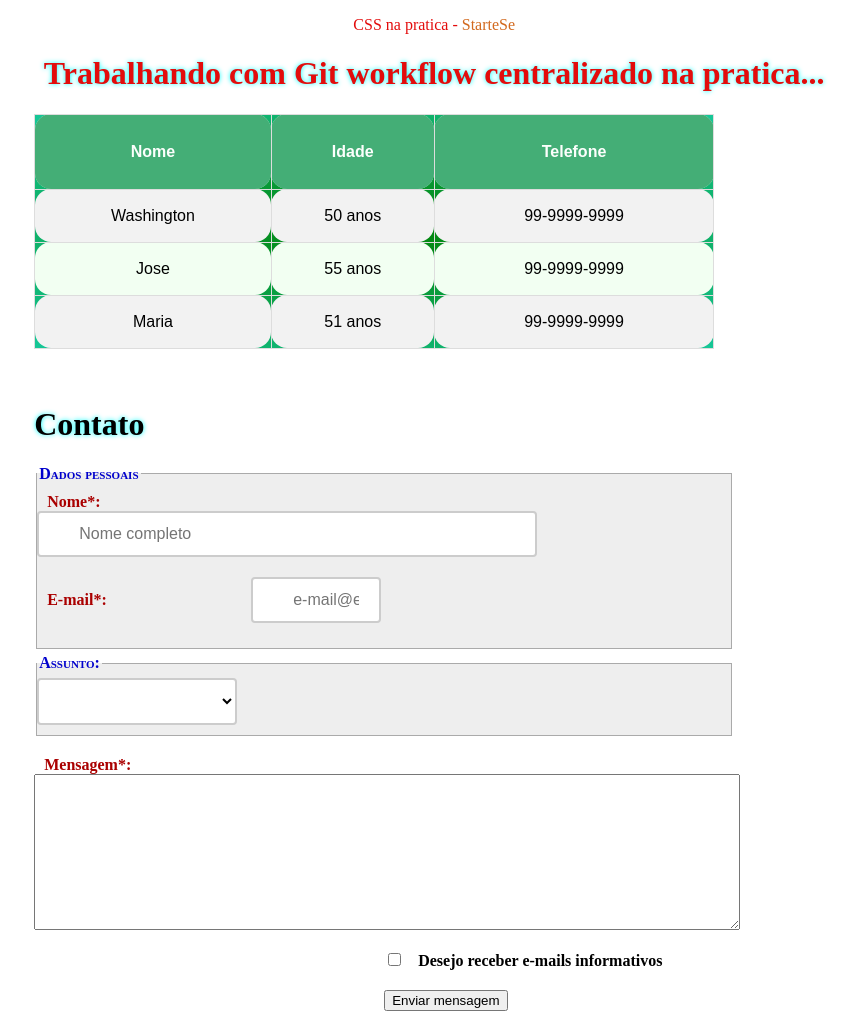
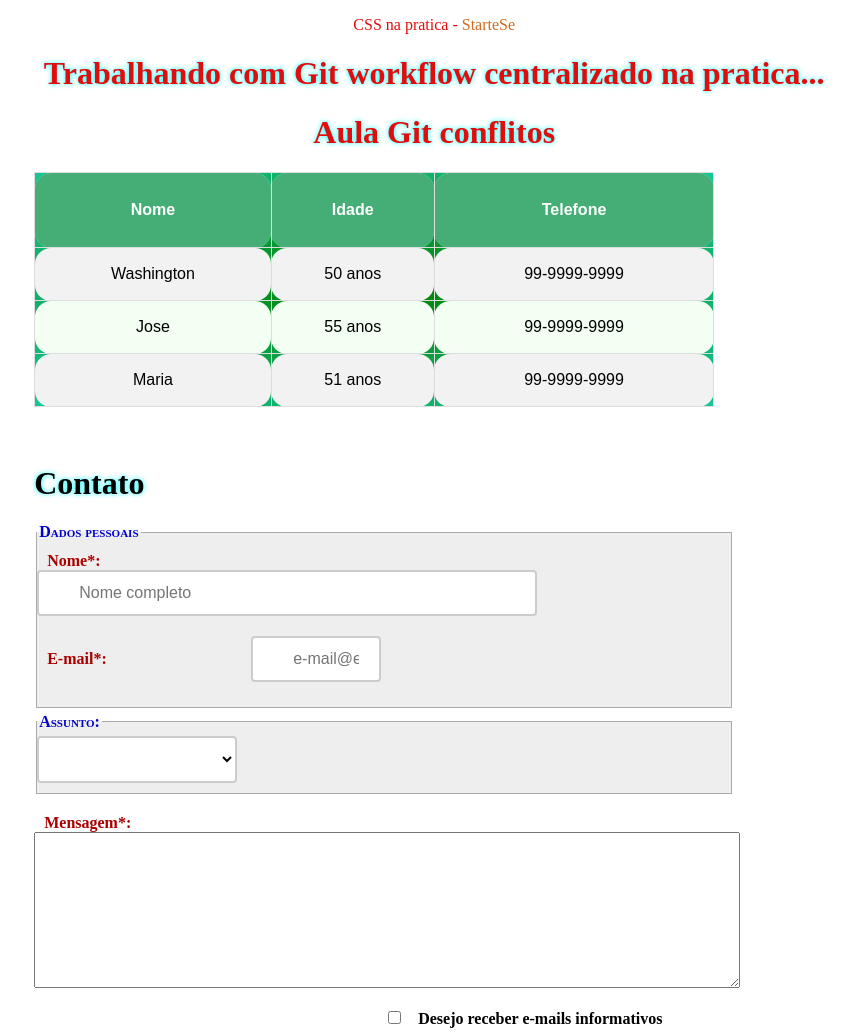
Before and after one commit to washingtongomes/git-startse, a plain HTML site: page index.html in a window 1280 px wide. Shown: the top 1036 px of the page, without its empty margins (353-1210 px from the left). Drawn offline with Linux system fonts and the light colour scheme.

Commit message:
update git-conflitos

```diff
--- a/index.html
+++ b/index.html
@@ -11,7 +11,8 @@
    <div class="container">
     <p class="pagIndex"> CSS na pratica  - <span>StarteSe</span></p>
 
-    <h1 class="pagIndex">Trabalhando com Git workflow centralizado na pratica... </h1>
+    <h1 class="pagIndex">Trabalhando com Git workflow centralizado na pratica...  </h1>
+    <h1 class="pagIndex">Aula Git conflitos</h1>
 
     <table id="customers">
       <tr>
```
